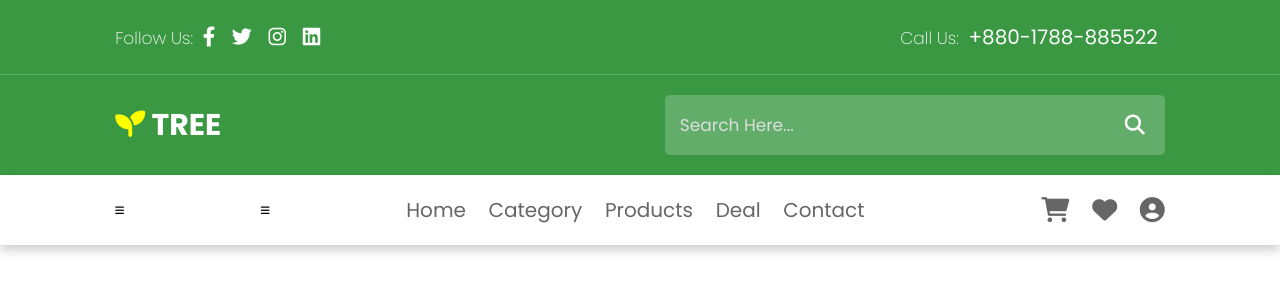
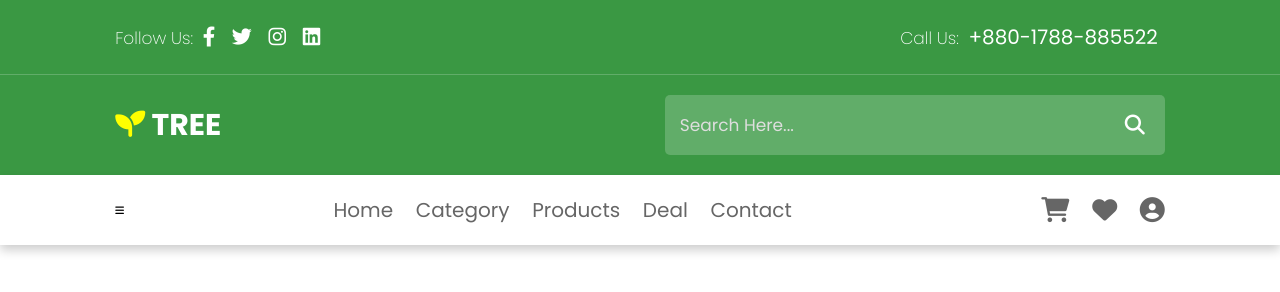
Before and after one commit to sayedcse/Plant-Tree, a plain HTML site: page index.html in a window 1280 px wide. Drawn offline with Linux system fonts and the light colour scheme.

```diff
--- a/index.html
+++ b/index.html
@@ -52,7 +52,6 @@
 
             <div class="header-3">
                 <div id="menu-bar" class="fas fa-bars"></div>
-                <div id="menu-bar" class="fas fa-bars"></div>
                 <nav class="navbar">
                     <a href="#home">home</a>
                     <a href="#category">category</a>
```
